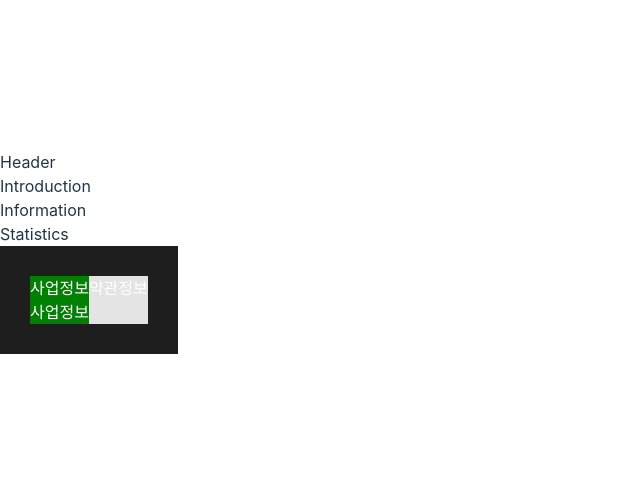
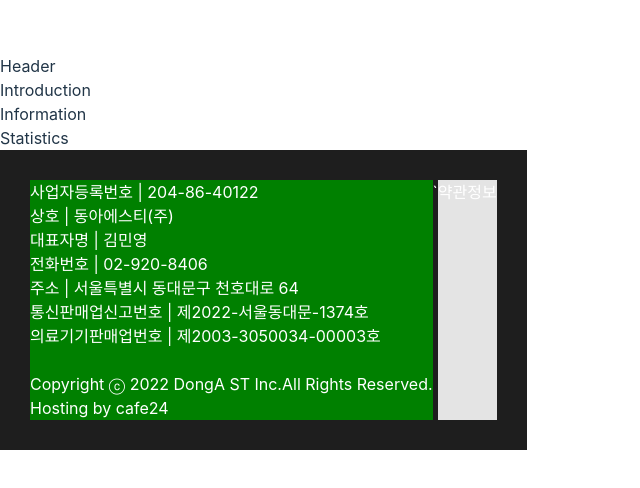
Before and after one commit to DONGA-ST-A/Frontend, a React (Vite) app: page / in a window 1280 px wide. Shown: the part 148-636 px from the top of the page, without its empty margins (0-640 px from the left). Built offline with nearby package versions, Linux system fonts and the light colour scheme; the HTML template or start-up script is replaced by a standard one.

Commit message:
feat: add content to Footer component

```diff
--- a/src/pages/common/Footer.tsx
+++ b/src/pages/common/Footer.tsx
@@ -6,10 +6,19 @@ const Footer = () => {
       <InformationContainer>
         {/* TODO: 기업 로고 넣기 */}
         <TextContainer>
-          <div>사업정보</div>
-          <div>사업정보</div>
+          <div>사업자등록번호 | 204-86-40122</div>
+          <div>상호 | 동아에스티(주)</div>
+          <div>대표자명 | 김민영</div>
+          <div>전화번호 | 02-920-8406</div>
+          <div>주소 | 서울특별시 동대문구 천호대로 64</div>
+          <div>통신판매업신고번호 | 제2022-서울동대문-1374호</div>
+          <div>의료기기판매업번호 | 제2003-3050034-00003호</div>
+          <div>&nbsp;</div>
+          <div>Copyright ⓒ 2022 DongA ST Inc.All Rights Reserved.</div>
+          <div>Hosting by cafe24</div>
         </TextContainer>
       </InformationContainer>
+      `
       <TermContainer>
         <Term>약관정보</Term>
       </TermContainer>
```
